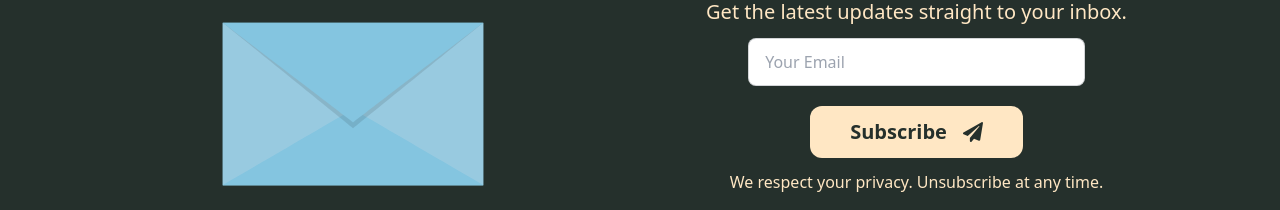
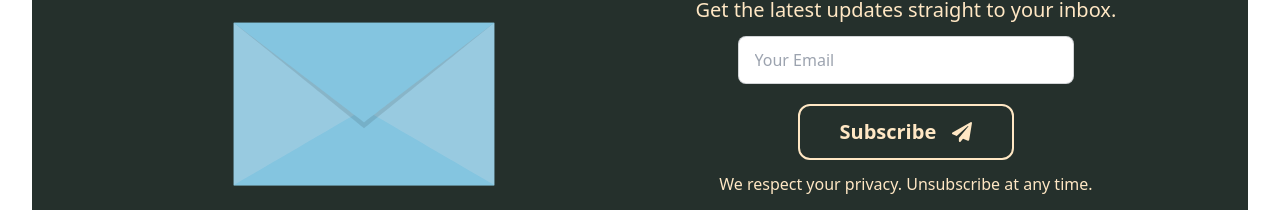
Before and after one commit to golamsarwar96/smart-picks-app-client, a React (Vite) app: page / in a window 1280 px wide. Shown: the part 1150-1360 px from the top of the page. Built offline with nearby package versions, Linux system fonts and the light colour scheme; no server answers; a web font is replaced by a local one.

Commit message:
Added a outline button to give the UI a fresh look.

```diff
--- a/src/components/Newsletter.jsx
+++ b/src/components/Newsletter.jsx
@@ -4,7 +4,7 @@ import { FaPaperPlane } from "react-icons/fa";
 import { Link } from "react-router-dom";
 const Newsletter = () => {
   return (
-    <div className="bg-primaryColor flex flex-col lg:flex-row justify-evenly items-center text-secondaryColor lg:w-full w-[95%] mx-auto rounded-3xl pb-5 mt-16 mb-16 lg:h-[70vh]">
+    <div className="bg-primaryColor flex flex-col lg:flex-row justify-evenly items-center text-secondaryColor :w-full w-[95%] mx-auto rounded-3xl pb-5 mt-16 mb-16 lg:h-[70vh]">
       <div className="">
         <Lottie
           animationData={newsletterLottie}
@@ -31,7 +31,7 @@ const Newsletter = () => {
         </div>
         <div className="flex items-center justify-center mt-5">
           <Link to="https://mail.google.com/mail/u/0/#inbox">
-            <button className="px-10 py-3 bg-secondaryColor text-xl text-primaryColor font-bold rounded-xl flex items-center gap-4">
+            <button className="px-10 py-3 border-2 border-secondaryColor text-xl text-secondaryColor font-bold rounded-xl flex items-center gap-4">
               Subscribe <FaPaperPlane />
             </button>
           </Link>
--- a/src/pages/MyQueries.jsx
+++ b/src/pages/MyQueries.jsx
@@ -90,7 +90,7 @@ const MyQueries = () => {
               Queries.
             </h1>
             <Link to="/add-queries">
-              <button className="absolute lg:top-16 md:top-32 font-bold lg:right-28 bottom-56 right-32 md:pb-10 px-10 py-4 bg-primaryColor text-secondaryColor">
+              <button className="absolute lg:top-16 md:top-32 font-bold lg:right-28 bottom-56 right-32 md:pb-10 px-10 py-4 border-2 border-primaryColor text-primaryColor ">
                 Add Query
               </button>
             </Link>
@@ -187,12 +187,12 @@ const MyQueries = () => {
 
                     <div className="card-actions flex justify-center items-center mt-5">
                       <Link to={`/query/${query._id}`}>
-                        <button className="btn bg-primaryColor text-secondaryColor rounded-3xl px-5 text-base ">
+                        <button className="bg-primaryColor btn cursor-pointer text-secondaryColor rounded-3xl px-5 text-base">
                           View Details
                         </button>
                       </Link>
                       <Link to={`/update/${query._id}`}>
-                        <button className="btn bg-primaryColor text-secondaryColor rounded-3xl px-5 text-base ">
+                        <button className="cursor-pointer btn border-2 border-primaryColor text-primaryColor rounded-3xl px-5 text-base font-bold ">
                           <svg
                             xmlns="http://www.w3.org/2000/svg"
                             fill="none"
@@ -212,7 +212,7 @@ const MyQueries = () => {
 
                       <button
                         onClick={() => handleDelete(query._id)}
-                        className="btn bg-primaryColor text-secondaryColor  rounded-3xl px-5 text-2xl "
+                        className="cursor-pointer btn border-2 border-primaryColor text-primaryColor  rounded-3xl px-5 text-2xl "
                       >
                         <RiDeleteBin5Fill />
                       </button>
```
